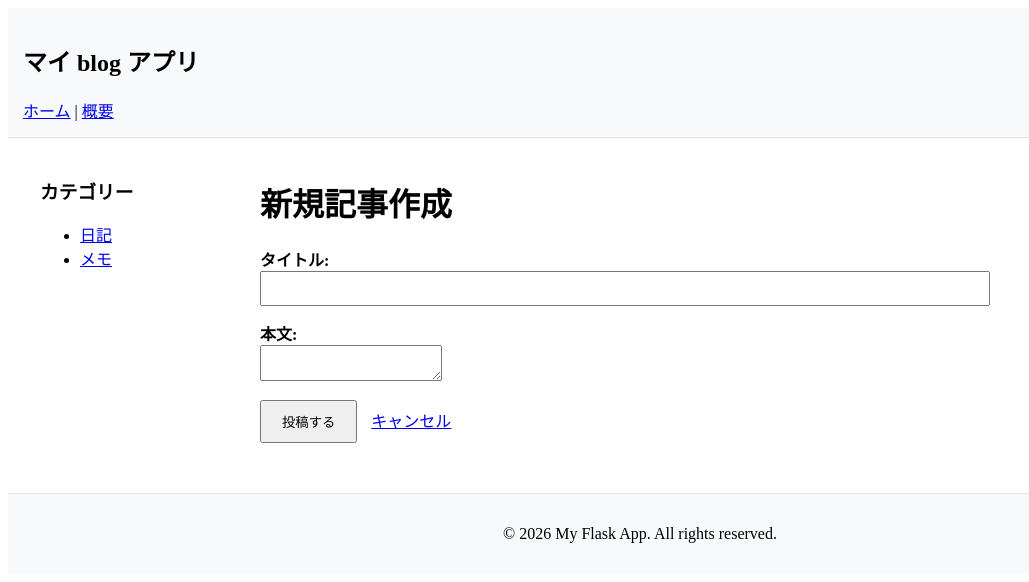
After one commit to KameRyo0912/my_flask_app, a Flask app: page /blog/new in a window 1280 px wide. The commit adds this page. Shown: the top 582 px of the page, without its empty margins (0-1029 px from the left). Run offline with Flask 3, Linux system fonts and the light colour scheme; some libraries are stand-ins or nearby versions.

Commit message:
wysiwyg導入

```diff
--- a/app.py
+++ b/app.py
@@ -1,5 +1,6 @@
 from flask import Flask, render_template, request, redirect, url_for
 from flask_sqlalchemy import SQLAlchemy
+from datetime import datetime
 
 app = Flask(__name__)
 
@@ -8,6 +9,16 @@ app.config['SQLALCHEMY_DATABASE_URI'] = 'sqlite:///app.db'
 app.config['SQLALCHEMY_TRACK_MODIFICATIONS'] = False
 
 db = SQLAlchemy(app)
+
+# ブログ記事用のテーブル定義
+class BlogPost(db.Model):
+    id = db.Column(db.Integer, primary_key=True)
+    title = db.Column(db.String(200), nullable=False)   # 記事タイトル
+    body = db.Column(db.Text, nullable=False)           # 記事本文
+    created_at = db.Column(db.DateTime, default=datetime.now) # 投稿日時（自動記録）
+
+    def __repr__(self):
+        return f'<BlogPost {self.title}>'
 
 # データベースのテーブル定義（Memoモデル）
 class Memo(db.Model):
@@ -68,10 +79,32 @@ def edit(id):
 
     # GETアクセスの場合は既存のデータを入れた編集画面を表示
     return render_template('edit.html', memo=memo)
-@app.route('/page_2026-09-08')
-def page_2026_09_08():
-    # DBから全メモを取得して about.html に渡す
-    memos = Memo.query.all()
-    return render_template('page_2026-09-08.html', memos=memos)
+# ブログ記事詳細
+@app.route('/blog/<int:post_id>')
+def blog_detail(post_id):
+    # BlogPost テーブルから取得
+    post = BlogPost.query.get_or_404(post_id)
+    return render_template('blog_detail.html', post=post)
+# ブログ記事一覧ページ
+@app.route('/blog')
+def blog_index():
+    # 作成日時の新しい順（降順）で記事を取得
+    posts = BlogPost.query.order_by(BlogPost.created_at.desc()).all()
+    return render_template('blog_index.html', posts=posts)
+
+# 新規記事投稿ページ ＆ 投稿処理
+@app.route('/blog/new', methods=['GET', 'POST'])
+def blog_new():
+    if request.method == 'POST':
+        title = request.form.get('title')
+        body = request.form.get('body')
+
+        if title and body:
+            new_post = BlogPost(title=title, body=body)
+            db.session.add(new_post)
+            db.session.commit()
+            return redirect(url_for('blog_index'))
+
+    return render_template('blog_new.html')
 if __name__ == '__main__':
     app.run(host='0.0.0.0', port=5000, debug=True)
--- a/templates/blog_base.html
+++ b/templates/blog_base.html
@@ -2,32 +2,78 @@
 <html lang="ja">
 <head>
     <meta charset="UTF-8">
-    <meta name="viewport" content="width=device-width, initial-scale=1.0">
-    <title>{% block title %}マイブログ{% endblock %}</title>
+    <title>{% block title %}My App{% endblock %}</title>
+    <style>
+        /* 3カラム全体のコンテナ */
+        .layout-container {
+            display: flex;
+            max-width: 1200px;
+            margin: 0 auto;
+            gap: 20px;
+            padding: 20px;
+        }
 
-    <!-- static/style.css がある場合に自動読み込み -->
-    <link rel="stylesheet" href="{{ url_for('static', filename='style.css') }}">
+        /* 各エリアの幅指定 */
+        .sidebar-left {
+            width: 200px;
+            flex-shrink: 0;
+        }
+
+        .main-content {
+            flex: 1; /* 中央が可変幅 */
+        }
+
+        .sidebar-right {
+            width: 250px;
+            flex-shrink: 0;
+        }
+
+        /* スマホ等で縦並びにするレスポンシブ対応（任意） */
+        @media (max-width: 768px) {
+            .layout-container {
+                flex-direction: column;
+            }
+            .sidebar-left, .sidebar-right {
+                width: 100%;
+            }
+        }
+    </style>
 </head>
 <body>
 
-    <!-- ヘッダー / ナビゲーション -->
-    <header>
-        <nav>
-            <a href="/">ホーム</a>
-            <a href="/about">アバウト</a>
-        </nav>
-    </header>
+    <!-- ヘッダー -->
+    {% include 'blog_header.html' %}
 
-    <!-- メインコンテンツ領域（各ページで上書き） -->
-    <main>
-        {% block content %}
-        {% endblock %}
-    </main>
+    <!-- 3カラムレイアウト領域 -->
+    <div class="layout-container">
+        <!-- 左サイドバー -->
+        <aside class="sidebar-left">
+            {% block sidebar_left %}
+            <h3>カテゴリー</h3>
+            <ul>
+                <li><a href="#">日記</a></li>
+                <li><a href="#">メモ</a></li>
+            </ul>
+            {% endblock %}
+        </aside>
+
+        <!-- 中央メインコンテンツ -->
+        <main class="main-content">
+            {% block content %}
+            {% endblock %}
+        </main>
+
+        <!-- 右サイドバー -->
+        <aside class="sidebar-right">
+            {% block sidebar_right %}
+            {# <h3>プロフィール</h3>
+            <p>ここにプロフィールや最新記事などを表示します。</p> #}
+            {% endblock %}
+        </aside>
+    </div>
 
     <!-- フッター -->
-    <footer>
-        <p>&copy; 2026 My Blog</p>
-    </footer>
+    {% include 'blog_footer.html' %}
 
 </body>
 </html>
--- /dev/null
+++ b/templates/blog_footer.html
@@ -0,0 +1,3 @@
+<footer style="background-color: #f8f9fa; padding: 15px; margin-top: 30px; border-top: 1px solid #dee2e6; text-align: center;">
+    <p>&copy; 2026 My Flask App. All rights reserved.</p>
+</footer>
--- /dev/null
+++ b/templates/blog_header.html
@@ -0,0 +1,6 @@
+<header style="background-color: #f8f9fa; padding: 15px; border-bottom: 1px solid #dee2e6;">
+    <h2>マイ blog アプリ</h2>
+    <nav>
+        <a href="/">ホーム</a> | <a href="/about">概要</a>
+    </nav>
+</header>
--- /dev/null
+++ b/templates/blog_new.html
@@ -0,0 +1,37 @@
+{% extends 'blog_base.html' %}
+
+{% block title %}新規記事作成 - My Flask App{% endblock %}
+
+{% block content %}
+<!-- 1. TinyMCE の CDN を読み込み -->
+<script src="https://cdn.jsdelivr.net/npm/tinymce@6/tinymce.min.js" referrerpolicy="origin"></script>
+<script>
+  tinymce.init({
+    selector: '#body',  <!-- textarea の id を指定 -->
+    language: 'ja',     <!-- 日本語化（未対応の場合は英語UIになります） -->
+    height: 400,
+    plugins: 'link image code table lists',
+    toolbar: 'undo redo | blocks | bold italic | alignleft aligncenter alignright | bullist numlist | link image code'
+  });
+</script>
+
+<h1>新規記事作成</h1>
+
+<form action="{{ url_for('blog_new') }}" method="POST" style="display: flex; flex-direction: column; gap: 15px; max-width: 800px;">
+    <div>
+        <label for="title" style="display: block; font-weight: bold;">タイトル:</label>
+        <input type="text" id="title" name="title" required style="width: 100%; padding: 8px;">
+    </div>
+
+    <div>
+        <label for="body" style="display: block; font-weight: bold;">本文:</label>
+        <!-- TinyMCEがここをリッチテキスト化します -->
+        <textarea id="body" name="body"></textarea>
+    </div>
+
+    <div>
+        <button type="submit" style="padding: 10px 20px; cursor: pointer;">投稿する</button>
+        <a href="{{ url_for('blog_index') }}" style="margin-left: 10px;">キャンセル</a>
+    </div>
+</form>
+{% endblock %}
--- a/templates/page_2026-09-08.html
+++ b/templates/page_2026_09_08.html
@@ -1,9 +1,9 @@
-{extends "blog_base.html"}
+{%extends "blog_base.html"%}
 
 {% block title %}2026-09-08 - My Flask App{% endblock %}
 
 {% block content %}
 <h1>2026-09-08</h1>
 <p>このページは2026年9月8日の内容を表示します。</p>
-<img src="{{ url_for('static', filename='images/header.jpg') }}" alt="アイキャッチ画像">
+<img src="{{ url_for('static', filename='プレゼンテーション1.png') }}" alt="アイキャッチ画像" style="max-width: 10%; height: auto;">
 {% endblock %}
```
Also changed, not shown: templates/blog_detail.html (added, +31 -0 lines), templates/blog_index.html (added, +23 -0 lines), instance/app.db.
